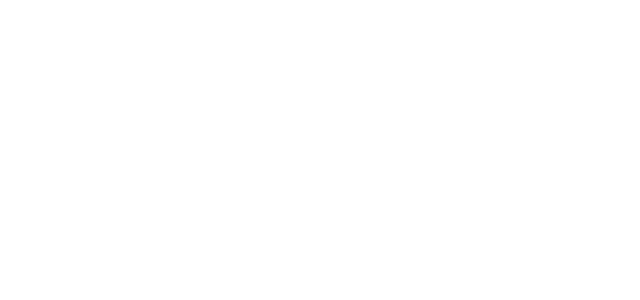
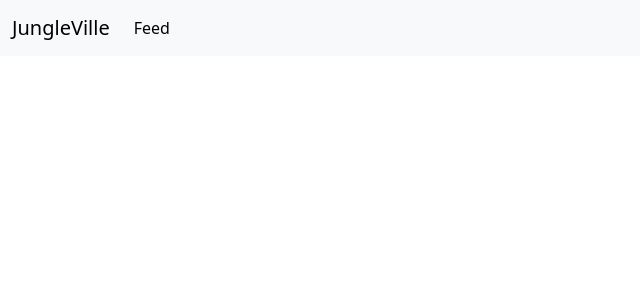
Before and after one commit to KaueGomesCidral/fabsofta-Kaue-Gabriel, an Angular app in the folder projfabsoft_frontend/: page / in a window 1280 px wide. Shown: the top 300 px of the page, without its empty margins (0-640 px from the left). Built offline with nearby package versions, Linux system fonts and the light colour scheme.

Commit message:
atualizado

```diff
--- a/projfabsoft_frontend/src/app/app.component.html
+++ b/projfabsoft_frontend/src/app/app.component.html
@@ -1 +1,17 @@
+<nav class="navbar navbar-expand-lg bg-body-tertiary">
+  <div class="container-fluid">
+    <a class="navbar-brand" href="#">JungleVille</a>
+    <button class="navbar-toggler" type="button" data-bs-toggle="collapse" data-bs-target="#navbarNav" aria-controls="navbarNav" aria-expanded="false" aria-label="Toggle navigation">
+      <span class="navbar-toggler-icon"></span>
+    </button>
+    <div class="collapse navbar-collapse" id="navbarNav">
+      <ul class="navbar-nav">
+        <li class="nav-item">
+          <a class="nav-link active" aria-current="page" href="#">Feed</a>
+        </li>
+      </ul>
+    </div>
+  </div>
+</nav>
+
 <router-outlet />
--- a/projfabsoft_frontend/src/app/app.routes.ts
+++ b/projfabsoft_frontend/src/app/app.routes.ts
@@ -5,5 +5,5 @@ import { FormUsuarioComponent } from './form-usuario/form-usuario.component';
 export const routes: Routes = [
     {path: 'usuarios', component: ClienteComponent},
     {path: 'usuarios/novo', component: FormUsuarioComponent},
-    {path: 'usuarios/alterar/:id', component: FormUsuarioComponent}
+    {path: 'usuarios/alterar/:id', component: FormUsuarioComponent},
 ];
```
